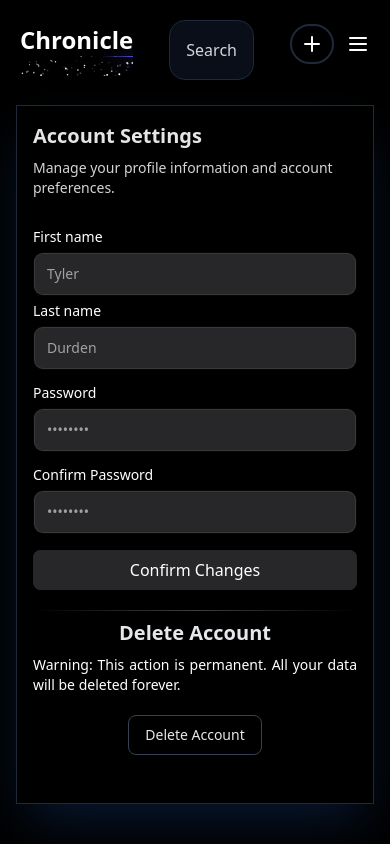
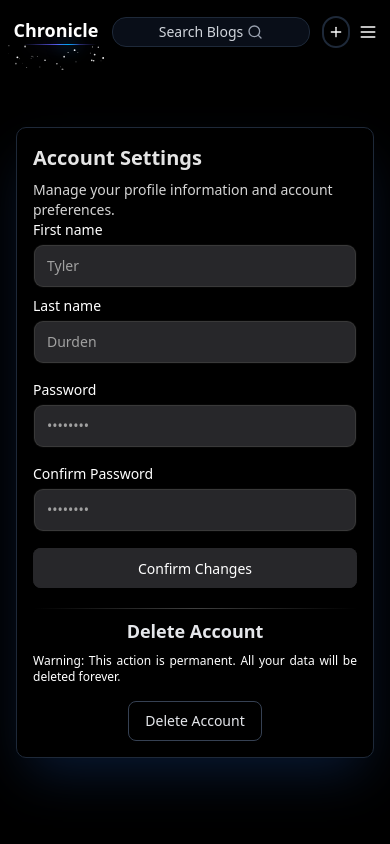
Before and after one commit to shivaKotagiri/The-Chronicle, a React (Vite) app in the folder frontend/: page /settings in a window 390 px wide. Built offline with nearby package versions, Linux system fonts and the light colour scheme.

Commit message:
did some components responsive

```diff
--- a/frontend/src/components/Home.tsx
+++ b/frontend/src/components/Home.tsx
@@ -25,8 +25,8 @@ export default function Home  () {
               </p>
             </div>
           </div>
-          <div className="flex flex-col sm:flex-row items-center gap-4 mt-6">
-            <button className="cursor-pointer px-4 py-2 bg-purple-800 hover:bg-purple-900 transition duration-200 rounded-lg text-white shadow-[0px_2px_0px_0px_#FFFFFF40_inset]" onClick={() => navigate("/signup")}>
+          <div className="flex sm:flex-row items-center gap-4 mt-6">
+            <button className="cursor-pointer px-4 py-2 bg-green-800 hover:bg-purple-900 transition duration-200 rounded-lg text-white shadow-[0px_2px_0px_0px_#FFFFFF40_inset]" onClick={() => navigate("/signup")}>
               Get Started
             </button>
             <button className="cursor-pointer px-6 py-2 border border-gray-400 rounded-2xl hover:bg-accent-foreground transition duration-200 text-white" onClick={() => navigate("/login")}>Login</button>
--- a/frontend/src/components/NavBarBlogs.tsx
+++ b/frontend/src/components/NavBarBlogs.tsx
@@ -1,3 +1,4 @@
+
 /* eslint-disable @typescript-eslint/no-explicit-any */
 import { useNavigate } from "react-router-dom";
 import SparklesPreview from "./SparklesPreview";
@@ -27,30 +28,34 @@ function NavBarBlogs() {
   }
 
   return (
-    <div className="justify-between pt-5 h-20 px-5 text-white flex bg-black w-full fixed z-50">
-      <div className="cursor-pointer mr-3" onClick={() => navigate("/blogs")}>
+    <div className="justify-between py-2 sm:py-3 md:py-4 h-16 sm:h-18 md:h-20 px-2 sm:px-3 md:px-5 text-white flex items-center bg-black w-full fixed z-50">
+      <div className="cursor-pointer mt-7 flex items-center" onClick={() => navigate("/blogs")}>
         <SparklesPreview />
       </div>
-      <div className="flex xl:translate-x-10 w-screen justify-center">
+
+      <div className="flex flex-1 justify-center px-2 sm:px-4">
         <div
           onClick={() => navigate("/searchblogs")}
-          className="flex items-center cursor-pointer rounded-2xl bg-gray-900/60 px-4 border border-gray-800 hover:bg-gray-800/80 transition-colors"
+          className="flex items-center justify-center cursor-pointer rounded-xl sm:rounded-2xl bg-gray-900/60 px-2 sm:px-3 md:px-4 py-1 sm:py-3 border border-gray-800 hover:bg-gray-800/80 transition-colors w-full max-w-xs sm:max-w-sm md:max-w-md"
         >
-          <div className="flex">
-            <span className="text-md text-gray-300">Search</span>
-            <Search className="w-5 hidden md:block h-5 ml-2 text-blue-400" />
-          </div>
+          <span className="text-sm sm:text-md text-gray-300">Search Blogs</span>
+          <Search className="w-4 h-4 sm:w-5 sm:h-5 ml-1 text-center sm:ml-2 text-gray-400" />
         </div>
       </div>
-      <div onClick={() => navigate("/blog/create")} itemType="button" className="mt-1 h-10 ml-3 bg-black md:h-12 hover:bg-gray-950 cursor-pointer rounded-full md:rounded-4xl p-2 lg:p-2 flex md:w-[30%] lg:w-[17%] xl:w-[15%] 2xl:w-[13%] border-2 border-gray-800 mr-3 md:mr-7 lg:mr-10 justify-center items-center">
-        <div className="md:mr-2"><Plus /></div>
-        <div className="hidden md:block">Create Blog</div>
+
+      <div
+        onClick={() => navigate("/blog/create")}
+        className="h-8 sm:h-10 md:h-12 bg-black hover:bg-gray-950 cursor-pointer rounded-full p-1 sm:p-2 flex border-2 border-gray-800 items-center justify-center transition-colors mx-1 sm:mx-2 md:mx-3"
+      >
+        <Plus className="w-4 h-4 sm:w-5 sm:h-5" />
+        <span className="hidden sm:inline ml-1 md:ml-2 text-sm md:text-base whitespace-nowrap">Create Blog</span>
       </div>
-      <div className="mt-3 relative">
+
+      <div className="relative flex items-center">
         <DropdownMenu>
           <DropdownMenuTrigger>
-            <div className="cursor-pointer">
-              <Menu className="text-white" />
+            <div className="cursor-pointer p-1">
+              <Menu className="text-white w-5 h-5 sm:w-6 sm:h-6" />
             </div>
           </DropdownMenuTrigger>
           <DropdownMenuContent className="z-[100]">
--- a/frontend/src/components/Settings.tsx
+++ b/frontend/src/components/Settings.tsx
@@ -1,5 +1,4 @@
 /* eslint-disable @typescript-eslint/no-explicit-any */
-// /* eslint-disable @typescript-eslint/no-explicit-any */
 "use client";
 import { memo, useState } from "react";
 import { Label } from "./ui/label";
@@ -31,7 +30,7 @@ export default function Settings() {
 
     if(password.trim().length === 0 || !password){
       setLoading(false);
-      setMessage({text:"Please enter a passoword", type: 'error'});
+      setMessage({text:"Please enter a password", type: 'error'});
       return;
     }
 
@@ -40,7 +39,6 @@ export default function Settings() {
       setMessage({text:"Given Password is not Similar", type: 'error'});
       return;
     }
-
 
     try {
       const backendUrl = import.meta.env.VITE_BACKEND_URL;
@@ -67,42 +65,42 @@ export default function Settings() {
   };
 
   return (
-    <div className="min-h-screen  w-screen bg-black flex flex-col">
-      <div className="w-screen sticky top-0 z-50">
+    <div className="min-h-screen w-full bg-black flex flex-col">
+      <div className="w-full sticky top-0 z-50">
         <MemoizedNavBarContainer />
       </div>
 
-      <div className="flex-1 flex items-center justify-center w-full px-4 pt-16">
-        <div className="shadow-2xl shadow-blue-500/20 border border-gray-800 w-full max-w-md rounded-none bg-black p-4 md:rounded-2xl md:p-8">
-          <h2 className="text-xl font-bold text-neutral-200">
+      <div className="flex-1 mt-10 flex items-center justify-center w-full px-4 sm:px-6 lg:px-8 py-8 sm:py-12 lg:py-16">
+        <div className="shadow-2xl shadow-blue-500/20 border border-gray-800 w-full max-w-md rounded-lg bg-black p-4 md:rounded-2xl md:p-8">
+          <h2 className="text-xl md:text-2xl font-bold text-neutral-200">
             Account Settings
           </h2>
-          <p className="mt-2 max-w-sm text-sm text-neutral-300">
+          <p className="mt-2 max-w-sm text-sm md:text-base text-neutral-300">
             Manage your profile information and account preferences.
           </p>
 
-          <form className="my-8" onSubmit={handleSubmit}>
-            <div className="mb-4 flex flex-col space-y-2 md:flex-row md:space-y-0 md:space-x-2">
+          <form className=" md:my-8" onSubmit={handleSubmit}>
+            <div className="mb-4 flex flex-col space-y-2 sm:flex-row sm:space-y-0 sm:space-x-2">
               <LabelInputContainer>
-                <Label htmlFor="firstname">First name</Label>
-                <Input id="firstname" placeholder="Tyler" type="text" setChange = { setFirstName } />
+                <Label htmlFor="firstname" className="text-sm md:text-base">First name</Label>
+                <Input id="firstname" placeholder="Tyler" type="text" setChange={setFirstName} />
               </LabelInputContainer>
               <LabelInputContainer>
-                <Label htmlFor="lastname">Last name</Label>
-                <Input id="lastname" placeholder="Durden" type="text" setChange = { setLastName } />
+                <Label htmlFor="lastname" className="text-sm md:text-base">Last name</Label>
+                <Input id="lastname" placeholder="Durden" type="text" setChange={setLastName} />
               </LabelInputContainer>
             </div>
             <LabelInputContainer className="mb-4">
-              <Label htmlFor="password">Password</Label>
-              <Input id="password" placeholder="••••••••" type="password" setChange = { setPassword } />
+              <Label htmlFor="password" className="text-sm md:text-base">Password</Label>
+              <Input id="password" placeholder="••••••••" type="password" setChange={setPassword} />
             </LabelInputContainer>
             <LabelInputContainer className="mb-4">
-              <Label htmlFor="confirmPassword">Confirm Password</Label>
-              <Input id="confirmPassword" placeholder="••••••••" type="password" setChange = { setConfirmPassword } />
+              <Label htmlFor="confirmPassword" className="text-sm md:text-base">Confirm Password</Label>
+              <Input id="confirmPassword" placeholder="••••••••" type="password" setChange={setConfirmPassword} />
             </LabelInputContainer>
 
             {message && (
-              <div className={`mt-4 p-3 rounded-md text-sm ${
+              <div className={`mt-4 p-2 sm:p-3 rounded-md text-xs sm:text-sm ${
                 message.type === 'success'
                   ? "bg-green-900/30 border border-green-800 text-green-200"
                   : "bg-red-900/30 border border-red-800 text-red-200"
@@ -112,18 +110,20 @@ export default function Settings() {
             )}
 
             <button
-              className="group/btn relative block h-10 w-full rounded-md bg-zinc-800 font-medium text-white shadow-[0px_1px_0px_0px_#27272a_inset,0px_-1px_0px_0px_#27272a_inset] mb-5 cursor-pointer"
+              className="group/btn relative block h-10 w-full rounded-md bg-zinc-800 font-medium text-white shadow-[0px_1px_0px_0px_#27272a_inset,0px_-1px_0px_0px_#27272a_inset] mb-5 cursor-pointer hover:bg-zinc-700 transition-colors"
               type="submit" disabled={loading}
             >
-              {loading?"Processing your request":"Confirm Changes"}
+              <span className="text-sm md:text-base">
+                {loading ? "Processing your request" : "Confirm Changes"}
+              </span>
               <BottomGradient />
             </button>
 
             <div className="my-2 h-px w-full bg-gradient-to-r from-transparent via-neutral-700 to-transparent" />
 
             <div className="footer text-center">
-              <div className="text-xl font-semibold text-gray-200 mb-2">Delete Account</div>
-              <p className="text-white text-justify text-sm mb-5">Warning: This action is permanent. All your data will be deleted forever. </p>
+              <div className="text-lg md:text-xl font-semibold text-gray-200 mb-2">Delete Account</div>
+              <p className="text-white text-justify text-xs sm:text-sm mb-4 sm:mb-5">Warning: This action is permanent. All your data will be deleted forever.</p>
             </div>
 
             <div className="justify-center flex w-full"><AlertDialogDemo /></div>
@@ -136,7 +136,7 @@ export default function Settings() {
 
 const NavBarContainer = () => {
   return (
-    <div className="w-screen sticky top-0 z-50">
+    <div className="w-full sticky top-0 z-50">
       <NavBarBlogs />
     </div>
   );
@@ -161,7 +161,7 @@ const LabelInputContainer = ({
   className?: string;
 }) => {
   return (
-    <div className={cn("flex w-full flex-col space-y-2", className)}>
+    <div className={cn("flex w-full flex-col space-y-1 sm:space-y-2", className)}>
       {children}
     </div>
   );
--- a/frontend/src/components/SparklesPreview.tsx
+++ b/frontend/src/components/SparklesPreview.tsx
@@ -3,31 +3,29 @@ import { SparklesCore } from "./ui/sparkles";
 
 function SparklesPreview() {
   return (
-    <div className="h-20 w-full bg-transparent flex flex-col items-center justify-center overflow-hidden rounded-md">
-      <h1 className="text-2xl font-bold text-center text-white relative z-20">
+    <div className="h-12 sm:h-16 md:h-20 w-24 sm:w-32 md:w-40 bg-transparent flex flex-col items-center justify-center overflow-hidden rounded-md">
+      <h1 className="text-lg sm:text-xl md:text-2xl font-bold text-center text-white relative z-20">
         Chronicle
       </h1>
-      <div className="w-full h-10 relative">
-        <div className="absolute inset-x-20 top-0 bg-gradient-to-r from-transparent via-indigo-500 to-transparent h-[2px] w-3/4 blur-sm" />
-        <div className="absolute inset-x-20 top-0 bg-gradient-to-r from-transparent via-indigo-500 to-transparent h-px w-3/4" />
-        <div className="absolute inset-x-60 top-0 bg-gradient-to-r from-transparent via-sky-500 to-transparent h-[5px] w-1/4 blur-sm" />
-        <div className="absolute inset-x-60 top-0 bg-gradient-to-r from-transparent via-sky-500 to-transparent h-px w-1/4" />
+      <div className="w-full h-8 sm:h-10 relative">
+        <div className="absolute inset-x-4 sm:inset-x-8 md:inset-x-20 top-0 bg-gradient-to-r from-transparent via-indigo-500 to-transparent h-[1px] sm:h-[2px] w-3/4 blur-sm" />
+        <div className="absolute inset-x-4 sm:inset-x-8 md:inset-x-20 top-0 bg-gradient-to-r from-transparent via-indigo-500 to-transparent h-px w-3/4" />
+        <div className="absolute inset-x-12 sm:inset-x-24 md:inset-x-60 top-0 bg-gradient-to-r from-transparent via-sky-500 to-transparent h-[2px] sm:h-[3px] md:h-[5px] w-1/4 blur-sm" />
+        <div className="absolute inset-x-12 sm:inset-x-24 md:inset-x-60 top-0 bg-gradient-to-r from-transparent via-sky-500 to-transparent h-px w-1/4" />
 
         <SparklesCore
           background="transparent"
-          minSize={0.6}
+          minSize={0.4}
           maxSize={1}
-          particleDensity={4000}
-          className="w-full h-[50%]"
+          particleDensity={2000}
+          className="w-full h-full"
           particleColor="#FFFFFF"
         />
 
-        <div className="absolute inset-0 w-full h-full bg-transparent [mask-image:radial-gradient(350px_200px_at_top,transparent_20%,white)]"></div>
+        <div className="absolute inset-0 w-full h-full bg-transparent [mask-image:radial-gradient(100px_80px_at_top,transparent_20%,white)]"></div>
       </div>
     </div>
   );
 }
 
 export default SparklesPreview;
-
-// export default memo(SparklesPreview);
```
